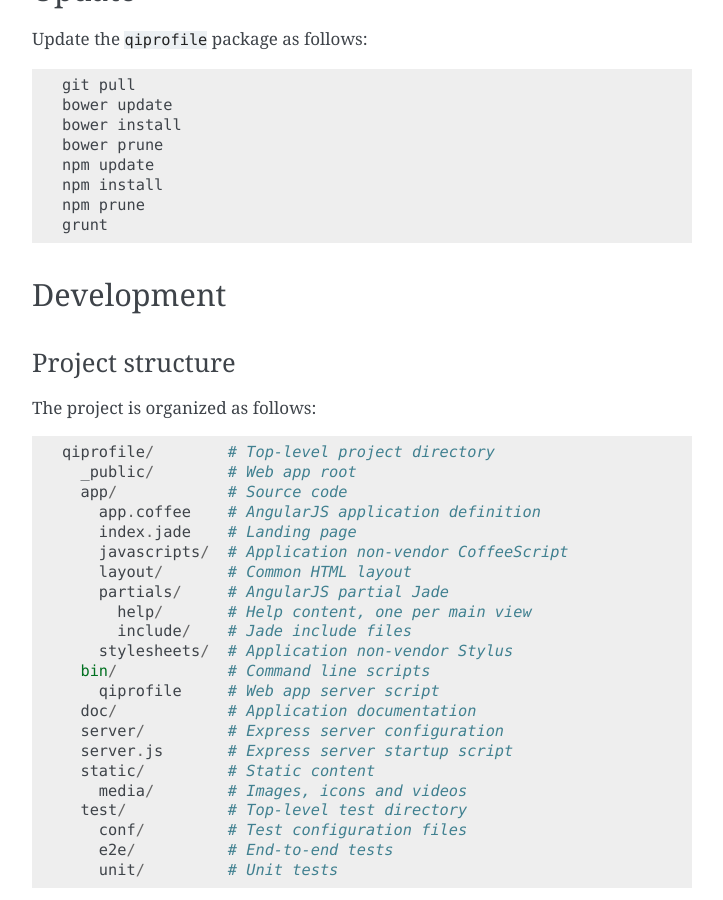
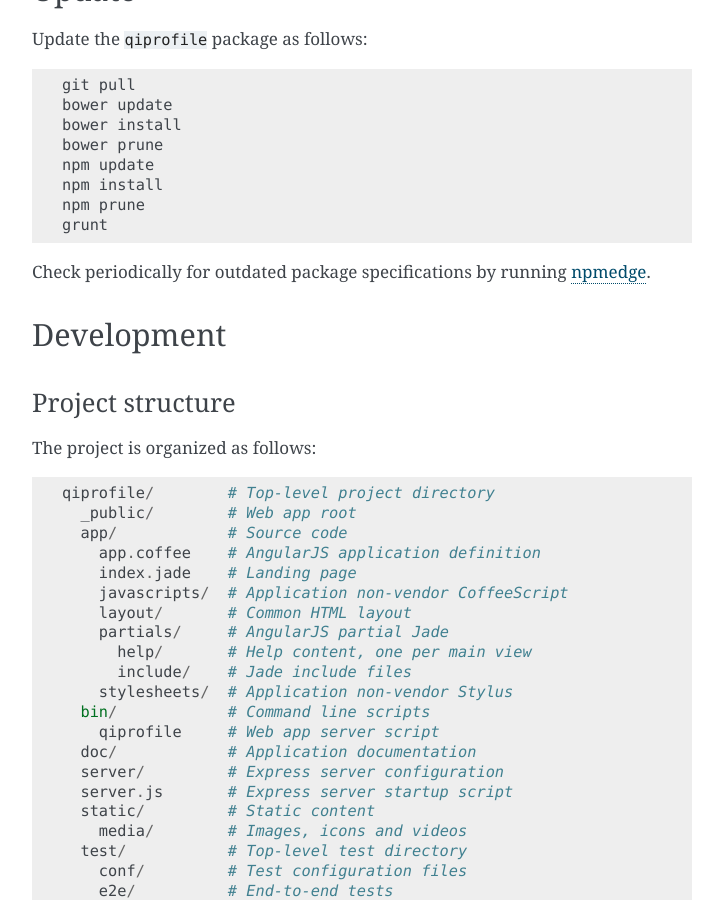
Before and after one commit to ohsu-qin/qiprofile, a Sphinx documentation site: the page built from doc/development.rst, in a window 1280 px wide and 900 px high, scrolled down 1307 px. Shown: the whole window, without its empty margins (388-1111 px from the left). Built offline with Sphinx 7.4.7, drawn with Linux system fonts in a browser that asks for light colours.

Commit message:
Add npmedge advice.

```diff
--- a/doc/development.rst
+++ b/doc/development.rst
@@ -73,6 +73,8 @@ Update the ``qiprofile`` package as follows::
     npm install
     npm prune
     grunt
+
+Check periodically for outdated package specifications by running npmedge_.
 
 
 ***********
@@ -606,6 +608,8 @@ examples:
 
 .. _npm: https://www.npmjs.org/
 
+.. _npmedge: https://www.npmjs.com/package/npmedge#overview
+
 .. _ngdoc: https://github.com/angular/angular.js/wiki/Writing-AngularJS-Documentation
 
 .. _PhantomJS: http://phantomjs.org/
```
